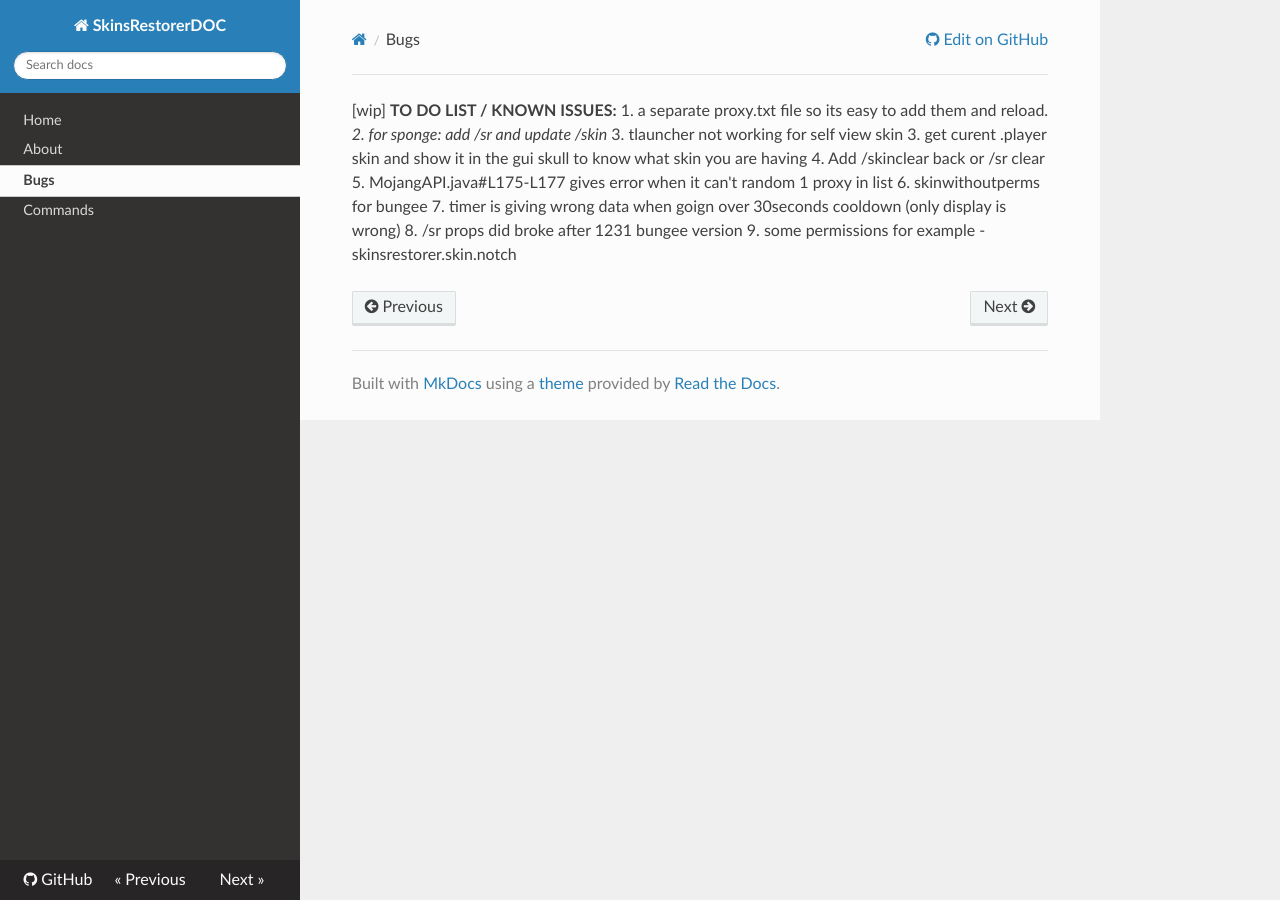
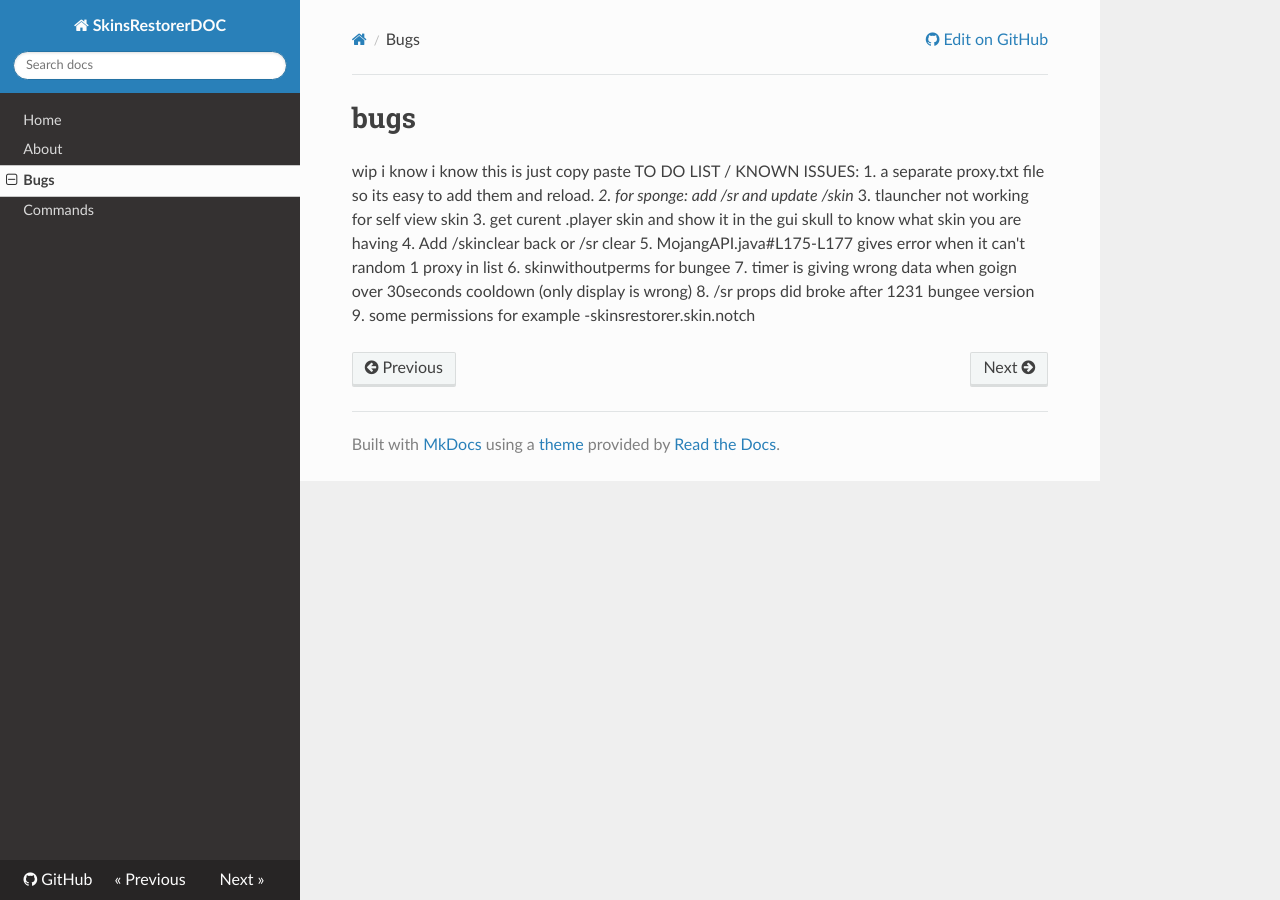
Before and after one commit to xknat/SkinsRestorerDOC, an MkDocs documentation site: the page built from docs/bugs.md, in a window 1280 px wide. Built offline with MkDocs 1.6.1, drawn with Linux system fonts in a browser that asks for light colours; nearby versions of some CDN libraries; old or Windows-style settings are respelled for this version of MkDocs.

Commit message:
fixing markdown

```diff
--- a/docs/bugs.md
+++ b/docs/bugs.md
@@ -1,5 +1,6 @@
-[wip]
-**TO DO LIST / KNOWN ISSUES:**
+#bugs
+wip i know i know this is just copy paste
+TO DO LIST / KNOWN ISSUES:
 1.  a separate proxy.txt file so its easy to add them and reload.
 *2. for sponge: add /sr and update /skin*
 3. tlauncher not working for self view skin
```
